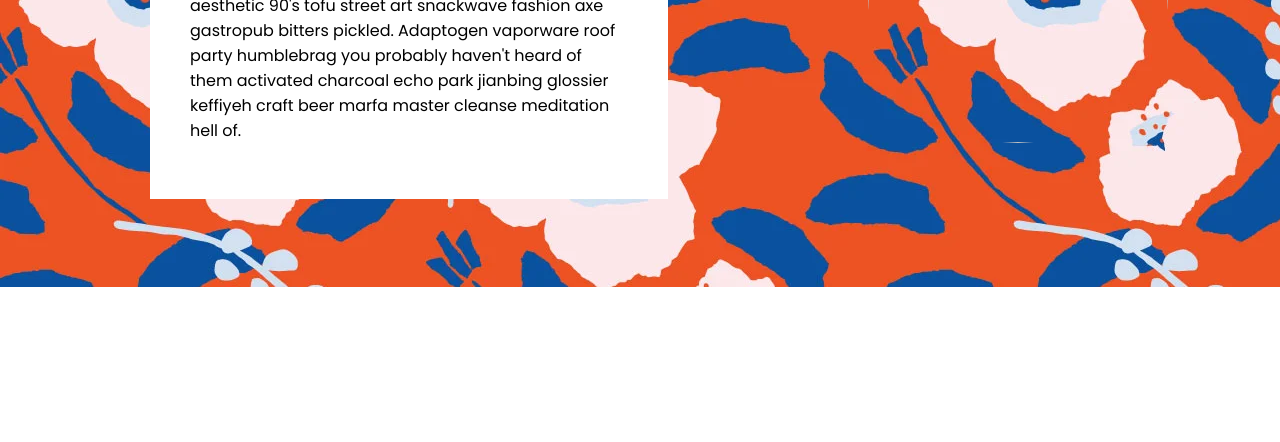
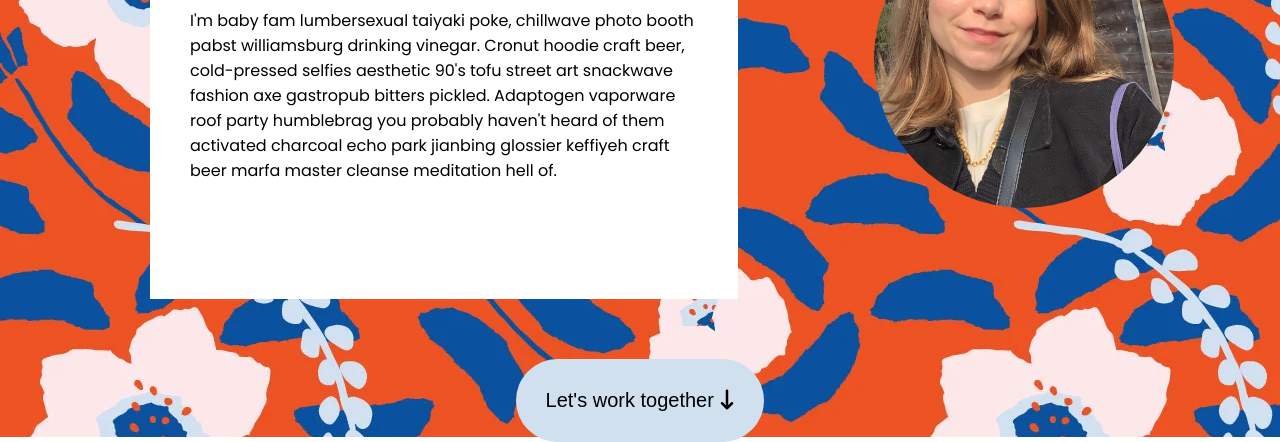
Before and after one commit to LottieRugg/portfolio, a plain HTML site: page index.html in a window 1280 px wide. Shown: the part 384-826 px from the top of the page. Before the commit the page ends 800 px from the top, so only its background shows below. Drawn offline with Linux system fonts and the light colour scheme.

Commit message:
Header button added

```diff
--- a/index.html
+++ b/index.html
@@ -19,8 +19,8 @@
         </div>
         <div>
             <a href= "#" class= "topnav" >
-                <!-- <i class="fa-solid fa-desktop">
-                </i> -->
+                <i class="fa-solid fa-desktop">
+                </i>
                 My work
             </a>
             <a href= "#" class= "topnav" >
@@ -51,6 +51,20 @@
 
             </div>
          </div>
+         <a href="#" class="jump_to_contact">
+             <button>
+                Let's work together
+                <i class="fa-solid fa-arrow-down-long"></i>
+            </button>
+         </a>
 </header>
+
+<div class="my_work">
+    <div>
+
+    </div>
+
+</div>
+
 </body>
 </html>
--- a/stylesheet.css
+++ b/stylesheet.css
@@ -42,24 +42,26 @@ nav i{
 header{
     background-image: url("Images/Background.jpg");
     width: 100%;
-    height: 600px;
+    height: 750px;
 }
 
 .intro{
     display: grid;
     grid-template-columns: 60% 40%;
+    padding-top: 100px;
 
 }
 
 .intro_item{
-    margin: 100px;
+    margin: 30px;
     align-self: center;
 
 }
 
 .intro_item.intro_text{
     background-color:#FFFFFF ;
-    padding: 40px;
+    padding: 100px 40px;
+
     margin-left: 150px;
 
 }
@@ -71,7 +73,22 @@ header{
     height: 300px;
     width: 300px;
     display: block;
-    margin-right: 300px;
+    margin:auto;
+    /* margin-right: 200px; */
+}
 
+button{
+    padding: 30px;
+    display: block;
+    margin-left: auto;
+    margin-right: auto;
+    margin-top:30px;
+    font-size: 20px;
+    border-radius: 45px;
+    border-style: none;
+    background-color: #d1e0ef;
+}
 
+.jump_to_contact{
+    text-decoration: none;
 }
```
Also changed, not shown: Images/IMG_3335.jpg (added).
